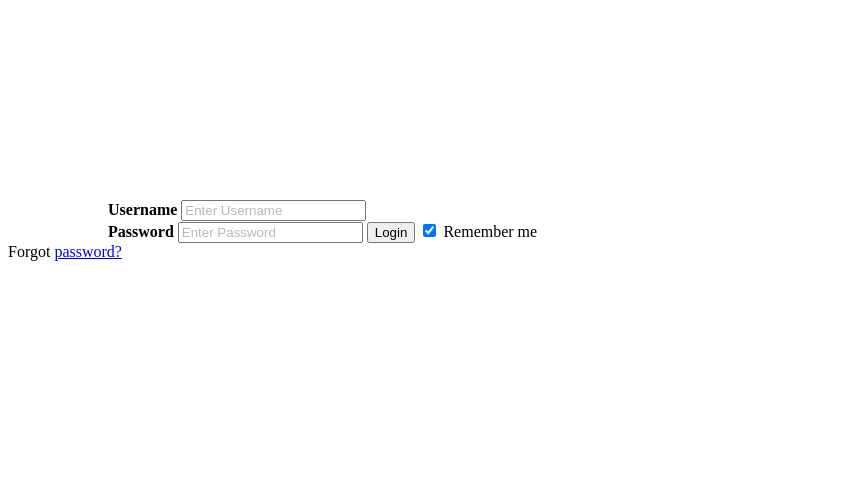
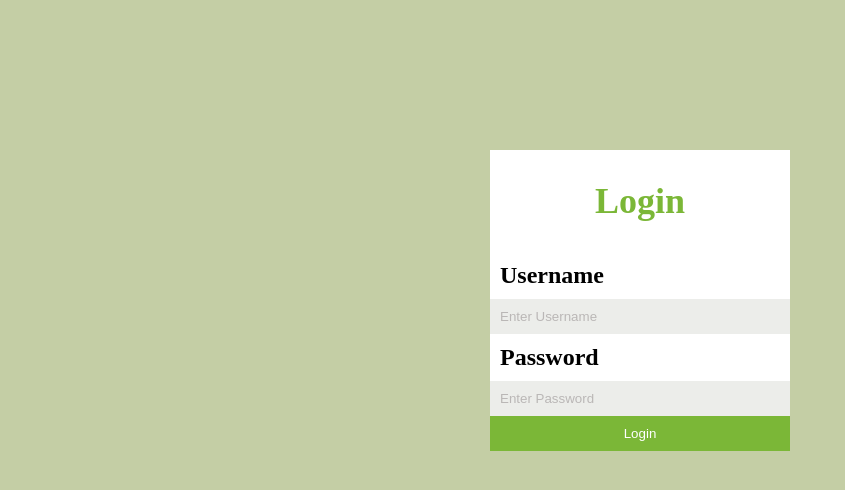
Before and after one commit to Korneliu/adqproject, a website: page public/login.html in a window 1280 px wide. Shown: the whole page, without its empty margins (0-845 px from the left). Drawn offline with nearby package versions, Linux system fonts and the light colour scheme.

Commit message:
added styling to login, auth

```diff
--- a/auth/strategies.js
+++ b/auth/strategies.js
@@ -1,12 +1,11 @@
 'use strict';
 const { Strategy: LocalStrategy } = require('passport-local');
 
-perators/Destructuring_assignment#Assigning_to_new_variable_names
 const { Strategy: JwtStrategy, ExtractJwt } = require('passport-jwt');
 
 const { User } = require('../users/models');
 const { JWT_SECRET } = require('../config');
-
+console.log(JWT_SECRET);
 const localStrategy = new LocalStrategy((username, password, callback) => {
   let user;
   User.findOne({ username: username })
--- a/config.js
+++ b/config.js
@@ -3,7 +3,6 @@
 exports.DATABASE_URL = process.env.DATABASE_URL ||
 					   global.DATABASE_URL ||
 					   'mongodb://localhost/adqdb';
-exports.PORT = process.env.PORT || 8080;
 
 exports.PORT = process.env.PORT || 8080;
 exports.JWT_SECRET = process.env.JWT_SECRET;
--- a/public/login.html
+++ b/public/login.html
@@ -9,21 +9,15 @@
   integrity="sha256-hwg4gsxgFZhOsEEamdOYGBf13FyQuiTwlAQgxVSNgt4="
   crossorigin="anonymous"></script>
 </head>
-  <body>
+<body style="background-color: #c4cea5">
 	<form class="form">
-			<div class="main_login">
-				<label><b>Username</b></label>
-					<input type="text" placeholder="Enter Username" name="uname" required>
-					<br/>
-				<label><b>Password</b></label>
-					<input type="password" placeholder="Enter Password" name="psw" required>
-				<button type="submit">Login</button>
-				<label>
-					<input type="checkbox" checked="checked"> Remember me
-				</label>
-			</div>
-			<div>
-				<span class="psw">Forgot <a href="#">password?</a></span>
+		<div class="login_main">
+			<div class="login_header"><h2>Login</h2></div>
+			<label class="login_username"><b>Username</b></label>
+			<input class="login_username_input" type="text" placeholder="Enter Username" name="uname" required>
+			<label class="login_password"><b>Password</b></label>
+			<input class="login_password_input"type="password" placeholder="Enter Password" name="psw" required>
+			<button class="login_submit_button" type="submit">Login</button>
 		</div>
 	</form>
 </body>
--- a/public/style.css
+++ b/public/style.css
@@ -134,13 +134,47 @@ h1 {
 .boxProfile {
   padding: 10px;
 }
-.main_login {
-	margin-top: 200px;
-	margin-left: 100px;
+.login_main {
+  display: flex;
+  flex-direction: column;
+  width: 300px;
+	margin: 150px auto 0 auto;
+  font-size: 1.5em;
+  background-color: white;
 }
-.main_login {
-	margin-top: 200px;
-	margin-left: 100px;
+.login_header {
+  text-align: center;
+  padding: -10px;
+  color: #7bb737;
+}
+.login_username  {
+  padding: 10px;
+}
+.login_password {
+  padding: 10px;
+}
+.login_username_input {
+  height: 35px;
+  padding-left: 10px;
+  border: none;
+  background-color: #ecedea;
+}
+.login_password_input {
+  height: 35px;
+  padding-left: 10px;
+  border: none;
+  background-color: #ecedea;
+}
+.login_submit_button {
+  height: 35px;
+  color: white;
+  background-color: #7bb737;
+  border: none;
+}
+.login_submit_button:hover {
+  cursor: pointer;
+  transform: scale(1.06, 1.06);
+  transition: transform 0.1s linear;
 }
 
 .hidden {
@@ -201,3 +235,7 @@ h1 {
   font-weight: 900;
   font-size: 1.5em;
 }
+.about_main {
+  width: 800px;
+  margin: 100px auto;
+}
```
Also changed, not shown: public/about.html (added, +13 -0 lines), public/questionsIndex.js (+7 -0 lines), server.js (+41 -1 lines), 2 other files. Lines whose indentation alone changed are shown as unchanged.
